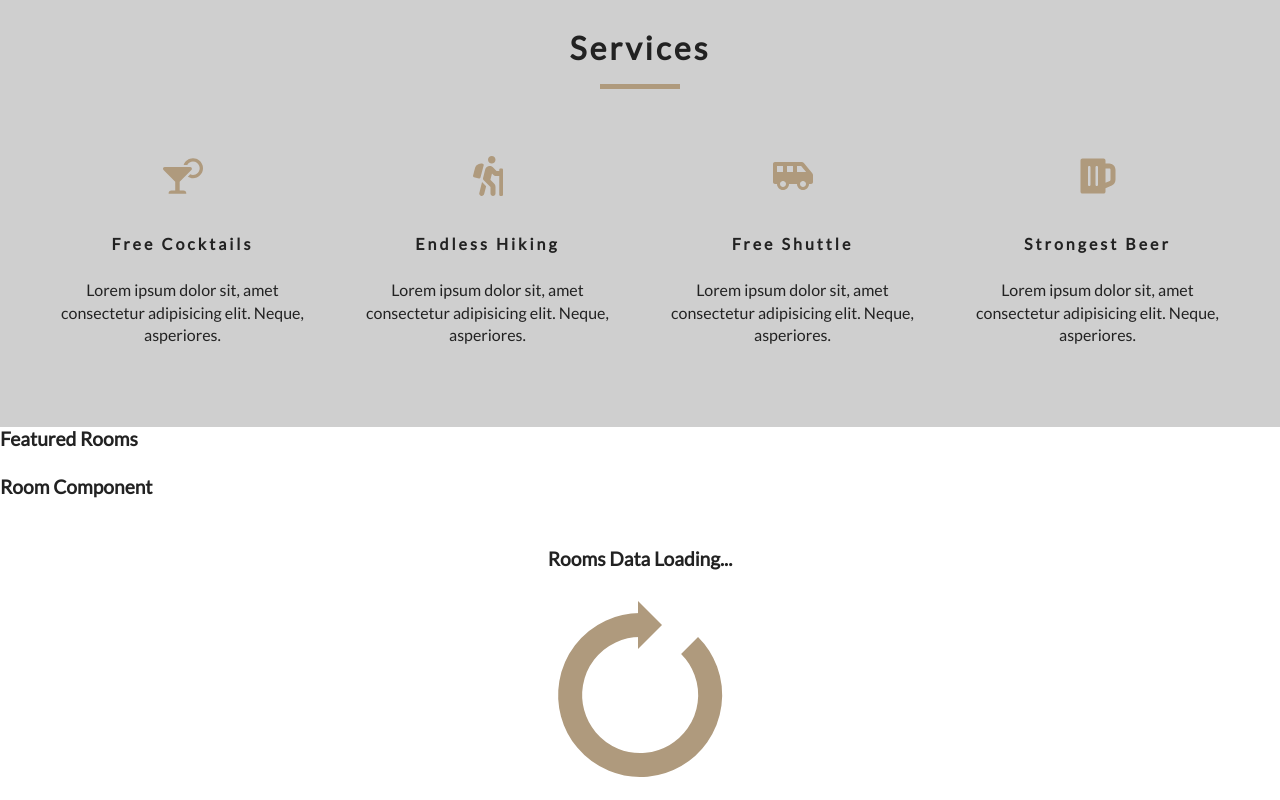
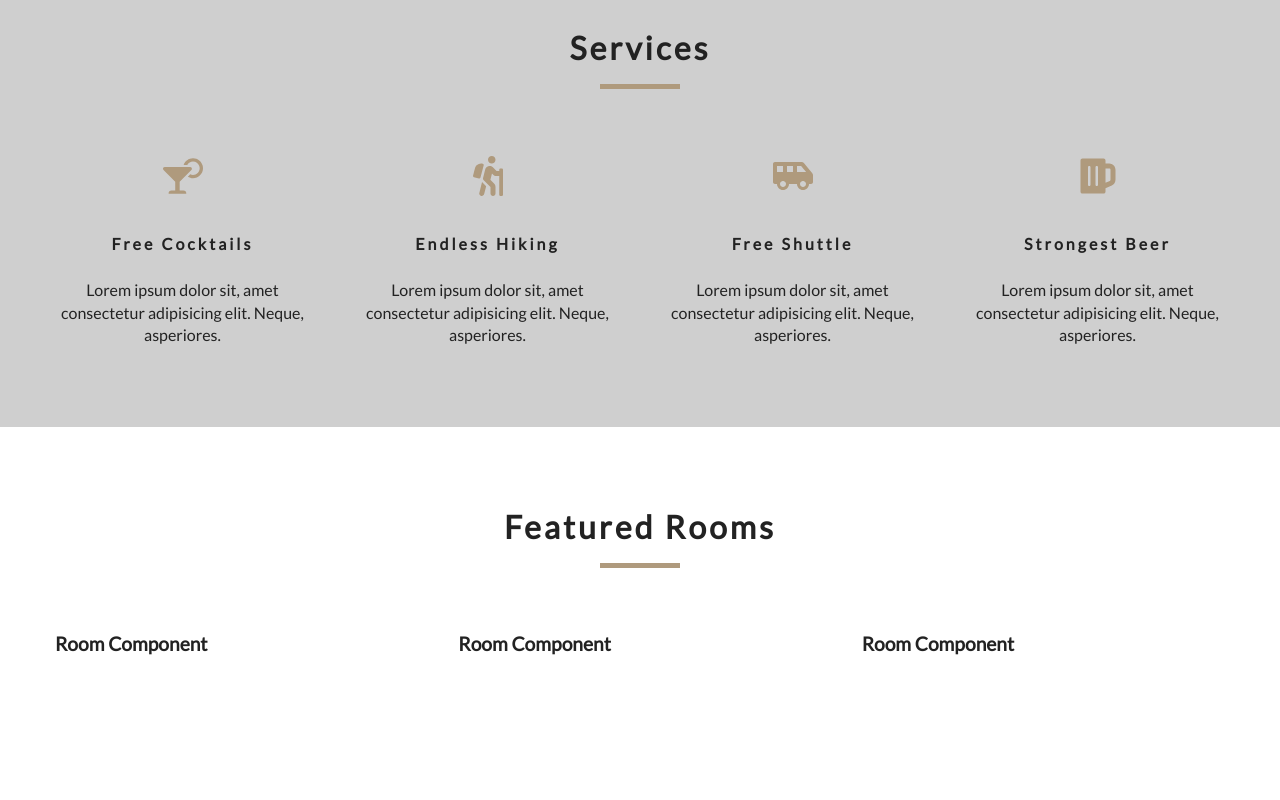
Before and after one commit to akash02-das/beach-resort, a React (Create React App) app: page / in a window 1280 px wide. Shown: the part 852-1652 px from the top of the page. After the commit the page ends 1612 px from the top, so only its background shows below. Built offline with nearby package versions, Linux system fonts and the light colour scheme.

Commit message:
Featured rooms component

```diff
--- a/src/components/FeaturedRooms.js
+++ b/src/components/FeaturedRooms.js
@@ -1,21 +1,25 @@
 import React, { Component } from "react";
 import Loading from "./Loading";
 import Room from "./Room";
+import Title from "./Title";
 import { RoomContext } from "../context";
+import "../styles/featuredRooms.scss";
 
 class FeaturedRooms extends Component {
   static contextType = RoomContext;
 
   render() {
-    const { featuredRooms: rooms } = this.context;
-    console.log(rooms);
+    let { loading, featuredRooms: rooms } = this.context;
+
+    rooms = rooms.map((room) => <Room key={room.id} room={room} />);
 
     return (
-      <div>
-        <h4>Featured Rooms</h4>
-        <Room />
-        <Loading />
-      </div>
+      <section className="featured-rooms">
+        <Title title="featured rooms" />
+        <div className="featured-rooms-center">
+          {loading ? <Loading /> : rooms}
+        </div>
+      </section>
     );
   }
 }
--- /dev/null
+++ b/src/styles/featuredRooms.scss
@@ -0,0 +1,26 @@
+.featured-rooms {
+  padding: 5rem 0;
+}
+
+.featured-rooms-center {
+  width: 80vw;
+  margin: 0 auto;
+  display: grid;
+  grid-template-columns: repeat(auto-fit, minmax(270px, 1fr));
+  grid-row-gap: 2rem;
+  grid-column-gap: 40px;
+}
+
+@media screen and (min-width: 776px) {
+  .featured-rooms-center {
+    width: 90vw;
+    grid-template-columns: repeat(auto-fit, minmax(330px, 1fr));
+  }
+}
+
+@media screen and (min-width: 992px) {
+  .featured-rooms-center {
+    width: 95vw;
+    max-width: 1170px;
+  }
+}
```
Also changed, not shown: 1 other file (tests, documents, lock files or other folders).
